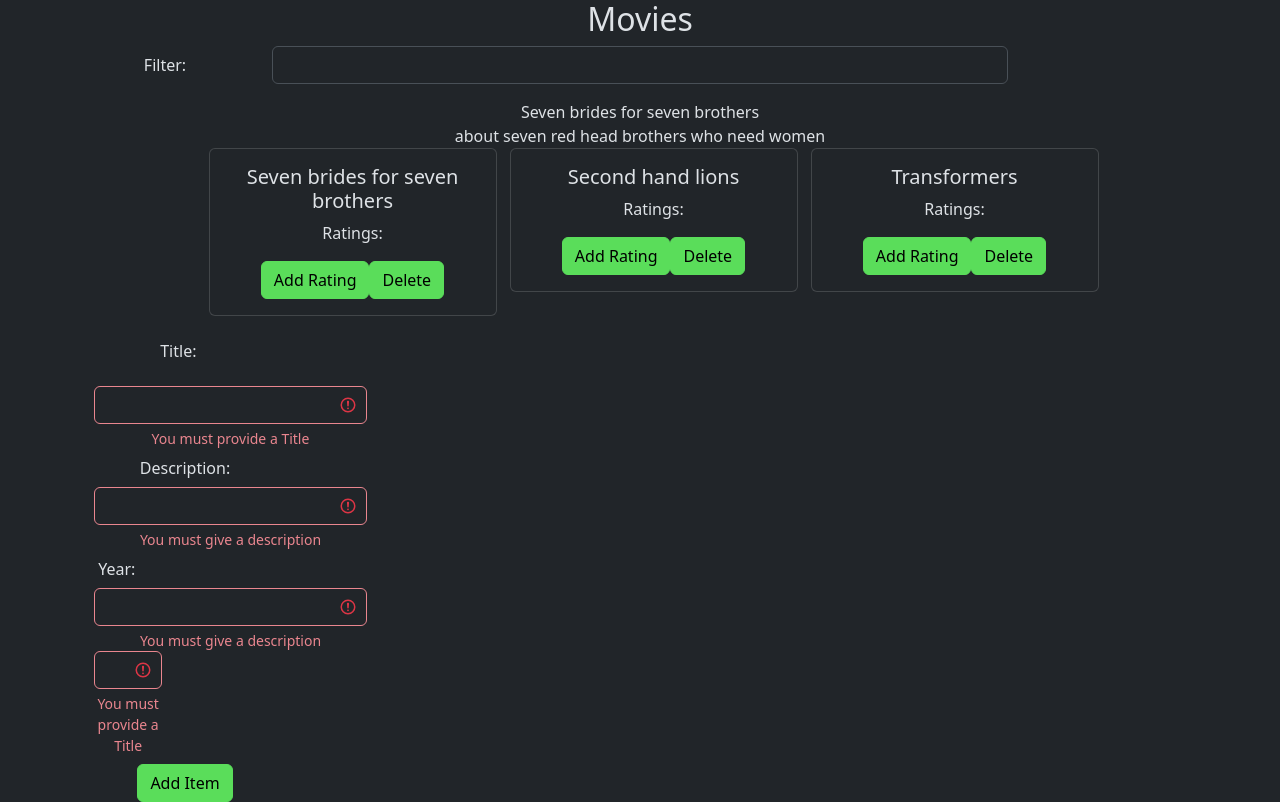
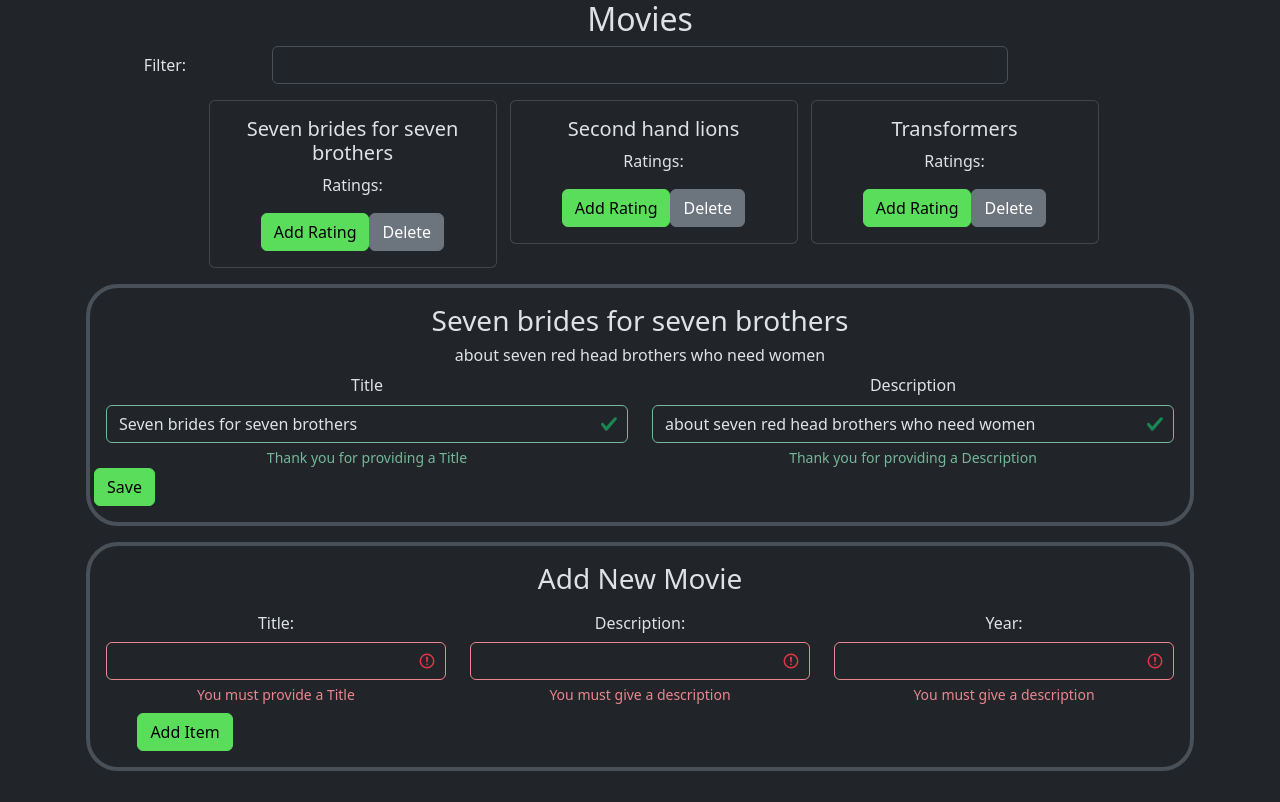
Before and after one commit to mickelson-classroom/list-detail-site-breannanesbit, a React (Create React App) app in the folder reactlist/: page / in a window 1280 px wide. Both pictures are taken after a click on the button "Seven brides for seven brothers". Built offline with nearby package versions, Linux system fonts and the light colour scheme.

Commit message:
final layout and form stuff

```diff
--- /dev/null
+++ b/reactlist/src/EditForm.tsx
@@ -0,0 +1,57 @@
+import { FC, FormEvent, useState } from "react";
+import { ListItemProps } from "./ListItem"
+
+export const EditForm: FC<{
+    selectedMovie: ListItemProps;
+    updateMovie: (movie: ListItemProps) => void;
+}> = ({ selectedMovie, updateMovie }) => {
+    const [title, setTitle] = useState(selectedMovie?.title || "");
+    const [description, setDescription] = useState(selectedMovie?.description || "");
+
+    const submitHandler = (e: FormEvent) => {
+        e.preventDefault();
+        updateMovie({
+            ...selectedMovie,
+            title: title,
+            description: description,
+        });
+    };
+
+    return (
+        <form onSubmit={submitHandler} className="needs-validation" noValidate>
+            <div className='row'>
+                <div className='col-lg-6 col-md-4'>
+                    <label htmlFor='desTitle' className='form-label'>Title</label>
+                    <input
+                        name="desTitle"
+                        className='form-control is-valid'
+                        value={title}
+                        type='text'
+                        onChange={(e) => setTitle(e.target.value)}
+                        required
+                    />
+                    <div id='titleinput' className='valid-feedback'>
+                        Thank you for providing a Title
+                    </div>
+                </div>
+                <div className='col-lg-6 col-md-4'>
+                    <label htmlFor='desDes' className='form-label'>Description</label>
+                    <input
+                        name="desDes"
+                        className='form-control is-valid'
+                        value={description}
+                        type='text'
+                        onChange={(e) => setDescription(e.target.value)}
+                        required
+                    />
+                    <div id='titleinput' className='valid-feedback'>
+                        Thank you for providing a Description
+                    </div>
+                </div>
+                <button className="btn btn-primary col-auto" type="submit">
+                    Save
+                </button>
+            </div>
+        </form>
+    )
+}
--- a/reactlist/src/List.tsx
+++ b/reactlist/src/List.tsx
@@ -1,8 +1,9 @@
-import React, { useEffect, useState } from 'react';
+import React, { FormEvent, useEffect, useState } from 'react';
 import ListItem, { ListItemProps, movies } from './ListItem';
 import { Selected } from './Selected';
 import { Filter } from './Filter';
 import 'bootstrap/dist/css/bootstrap.min.css';
+import { EditForm } from './EditForm';
 
 
 const List: React.FC = () => {
@@ -30,8 +31,10 @@ const List: React.FC = () => {
     setFilteredItems(updatedMovies)
   };
 
+
   const handleAddItem = () => {
     const newItem: ListItemProps = {
+      id: 3,
       title: newItemTitle,
       description: newItemDes,
 
@@ -57,17 +60,25 @@ const List: React.FC = () => {
     setFilteredItems(filteredItems);
   }, [items, filter]);
 
+  const updateMovie = (newMovie: ListItemProps) => {
+    setFilteredItems((oldMovies) =>
+      oldMovies.map((m => m.id === newMovie.id ? newMovie : m)))
+  }
+
+  const updateMovieAndItems = (newMovie: ListItemProps) => {
+    // Update the selectedMovie state
+    setSelectedMovie(newMovie);
+
+    // Update the items list
+    setItems((oldMovies) =>
+      oldMovies.map((m) => (m.id === newMovie.id ? newMovie : m))
+    );
+  };
+
   return (
     <div>
       <h2>Movies</h2>
       <Filter onChange={(filter) => setFilter(filter)} />
-
-      {selectedMovie && (
-        <div>
-          <div>{selectedMovie.title}</div>
-          <div>{selectedMovie.description}</div>
-        </div>
-      )}
 
       <div className='row justify-content-center'>
         {filteredItems.map((i, index) => (
@@ -82,13 +93,28 @@ const List: React.FC = () => {
         ))}
       </div>
       <div className="container">
-        <div className="row g-3 align-items-center">
-          <div className="col-md-2">
+        <div className="row g-3 align-items-center ">
+          {selectedMovie && (
+            <div className='border border-4 rounded-5 p-3 bg-dark-subtle"'>
+              <h3>{selectedMovie.title}</h3>
+              <h6>{selectedMovie.description}</h6>
+
+              <EditForm
+                key={selectedMovie.id}
+                selectedMovie={selectedMovie}
+                updateMovie={(newMovie) => updateMovieAndItems(newMovie)} />
+            </div>
+          )}
+
+          <div className='border border-4 rounded-5 p-3 bg-dark-subtle"'>
+            <h3>Add New Movie</h3>
+            <form onSubmit={handleAddItem}>
+              <div className='row'>
+
+                <div className="col-md-3 col-lg-4">
                   <label htmlFor="title" className="col-form-label">Title:</label>
-          </div>
-          <form onSubmit={handleAddItem}>
-            <div className="col-md-3">
                   <input
+                    name='title'
                     aria-describedby="titleinput"
                     className="form-control is-invalid"
                     type="text"
@@ -101,11 +127,10 @@ const List: React.FC = () => {
                     You must provide a Title
                   </div>
                 </div>
-            <div className="col-md-2">
+                <div className="col-md-3 col-lg-4">
                   <label htmlFor="des" className="col-form-label">Description:</label>
-            </div>
-            <div className="col-md-3">
                   <input
+                    name='des'
                     aria-describedby="desinput"
                     className={`form-control ${newItemDes === "" ? "is-invalid" : ""}`}
                     type="text"
@@ -119,10 +144,10 @@ const List: React.FC = () => {
                   </div>
 
                 </div>
-            <div className="col-md-3">
-              <div className="col-md-2">
-              <label htmlFor="des" className="col-form-label">Year:</label></div>
+                <div className="col-md-3 col-lg-4">
+                  <label htmlFor="year" className="col-form-label">Year:</label>
                   <input
+                    name='year'
                     aria-describedby="desinput"
                     className="form-control is-invalid"
                     type="text"
@@ -135,7 +160,7 @@ const List: React.FC = () => {
                     You must give a description
                   </div>
 
-              <div className="col-md-3">
+                  {/* <div className="col-md-3">
                   <input
                   className="form-control is-invalid"
                   type="text"
@@ -147,7 +172,7 @@ const List: React.FC = () => {
                   <div id='titleinput' className='invalid-feedback'>
                   You must provide a Title
                   </div>
-            </div>
+                </div> */}
 
                 </div>
                 <div className="col-12 col-md-2 mt-2">
@@ -156,7 +181,10 @@ const List: React.FC = () => {
                   </button>
 
                 </div>
+              </div>
             </form>
+          </div>
+
         </div>
       </div>
     </div>
--- a/reactlist/src/ListItem.tsx
+++ b/reactlist/src/ListItem.tsx
@@ -1,6 +1,7 @@
 import React from 'react';
 
 export interface ListItemProps {
+  id: number;
   title: string;
   description: string;
   Ratings: number[];
@@ -8,16 +9,19 @@ export interface ListItemProps {
 
 export const movies: ListItemProps[] = [
   {
+    id: 1,
     title: "Seven brides for seven brothers",
     description: "about seven red head brothers who need women",
     Ratings: [7,5,6.5,8.5]
   },
   {
+    id:2,
     title: "Second hand lions",
     description: "about a boy who lives with his crazy great uncles",
     Ratings: [5,3,8,4.5]
   },
   {
+    id:3,
     title: "Transformers",
     description: "alien living robots",
     Ratings: [6,7,6,7]
--- a/reactlist/src/Selected.tsx
+++ b/reactlist/src/Selected.tsx
@@ -36,7 +36,7 @@ export const Selected: FC<{
               </li>
             ))}
           </ul>
-          <button className="btn btn-primary" onClick={onDelete}>Delete</button>
+          <button className="btn btn-secondary" onClick={onDelete}>Delete</button>
         </div>
       </div>
 
```
Lines whose indentation alone changed are shown as unchanged.
